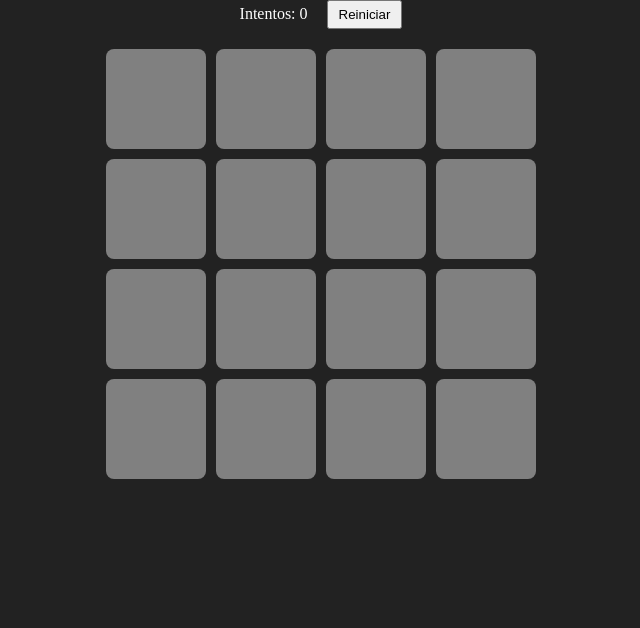
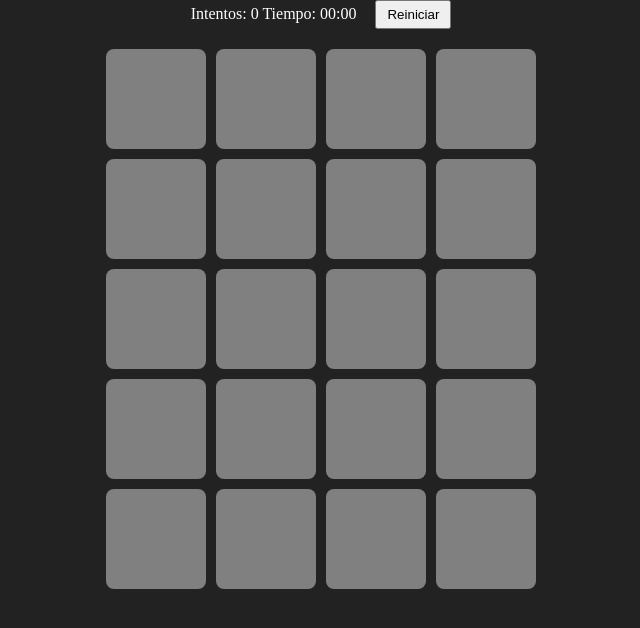
Before and after one commit to Gonzalo10ab/Juego-Memoria, a plain HTML site: page index.html in a window 1280 px wide. Shown: the whole page, without its empty margins (319-959 px from the left). Drawn offline with Linux system fonts and the light colour scheme.

Commit message:
Añadido cronometro

```diff
--- a/index.html
+++ b/index.html
@@ -11,7 +11,8 @@
 <body>
     <!-- CAMBIAR POR EL MENU DESEADO -->
     <div id="info-panel">
-        Intentos: <span id="contador">0</span>
+        <span>Intentos: <span id="contador">0</span></span>
+        <span>Tiempo: <span id="tiempo">00:00</span></span>
         <button id="reiniciar-btn">Reiniciar</button>
     </div>
 
--- a/js/main.js
+++ b/js/main.js
@@ -6,8 +6,11 @@ document.addEventListener("DOMContentLoaded", () => {
     const spanContador = document.getElementById("contador");
     const botonReiniciar = document.getElementById("reiniciar-btn");
 
+    let tiempo = 0;
+    let intervaloTiempo;
+
     // Creamos una lista de letras que representarán las cartas únicas
-    const cartasUnicas = ['A', 'B', 'C', 'D', 'E', 'F', 'G', 'H']; // 8 tipos de carta
+    const cartasUnicas = ['A', 'B', 'C', 'D', 'E', 'F', 'G', 'H', 'I', 'J']; // 8 tipos de carta
 
     // Función que genera y pinta las cartas en el tablero
     function iniciarJuego() {
@@ -23,6 +26,49 @@ document.addEventListener("DOMContentLoaded", () => {
         let bloqueado = false; // Evitamos que se pueda hacer click mientras se comparan cartas
         let intentos = 0;
         spanContador.textContent = intentos;
+
+        // Obtenemos el elemento donde se mostrará el tiempo en pantalla
+        const spanTiempo = document.getElementById("tiempo");
+
+        // Establecemos el tiempo inicial (en segundos)
+        // Aquí se ha puesto 5 para pruebas, pero puede ser 40, 60, etc.
+        tiempo = 5;
+
+        // Si había un cronómetro ya funcionando, lo detenemos antes de empezar uno nuevo
+        clearInterval(intervaloTiempo);
+
+        // Función que actualiza visualmente el cronómetro en pantalla
+        // Convierte los segundos en formato mm:ss y lo muestra en el <span>
+        const actualizarPantallaTiempo = () => {
+            const minutos = String(Math.floor(tiempo / 60)).padStart(2, "0"); // Convierte los minutos a dos dígitos
+            const segundos = String(tiempo % 60).padStart(2, "0");            // Convierte los segundos a dos dígitos
+            spanTiempo.textContent = `${minutos}:${segundos}`;               // Ejemplo: 00:40
+        };
+
+        actualizarPantallaTiempo(); // Mostrar tiempo inicial
+
+        // Iniciamos el cronómetro: cada 1000 ms (1 segundo), se ejecuta la función
+        intervaloTiempo = setInterval(() => {
+            //Reducimos el tiempo en 1 segundo
+            tiempo--;
+
+            // Si el tiempo llega a menos de 0, se ha terminado la cuenta atrás (Se pone menos que 0 para que el crono muestre el 00:00)
+            if (tiempo < 0) {
+                // Detenemos el cronómetro
+                clearInterval(intervaloTiempo);
+
+                // ALERTA QUE HAY QUE CAMBIAR
+                alert("Tiempo acabado");
+                // Reiniciamos automáticamente la partida
+                iniciarJuego();
+                return;
+            }
+
+            // Actualizamos la pantalla con el nuevo valor de tiempo
+            actualizarPantallaTiempo();
+
+        }, 1000); // Intervalo de 1 segundo (1000 milisegundos)
+
 
         // Limpiamos el tablero por si hay cartas anteriores
         tablero.innerHTML = "";
@@ -80,8 +126,10 @@ document.addEventListener("DOMContentLoaded", () => {
                             const cartasRestantes = document.querySelectorAll(".card:not(.acertada)");
                             // Si no hay cartas restantes, mostramos una alerta
                             if (cartasRestantes.length === 0) {
+                                // Paramos el cronómetro al ganar
+                                clearInterval(intervaloTiempo);
+
                                 setTimeout(() => {
-
                                     // MODIFICAR ALERTA PARA EL FUTURO
                                     alert(`Enhorabuena pichita, lo has conseguido en ${intentos} intentos.`);
                                 }, 300); // Esperamos un poco para que se vea el último giro
```
